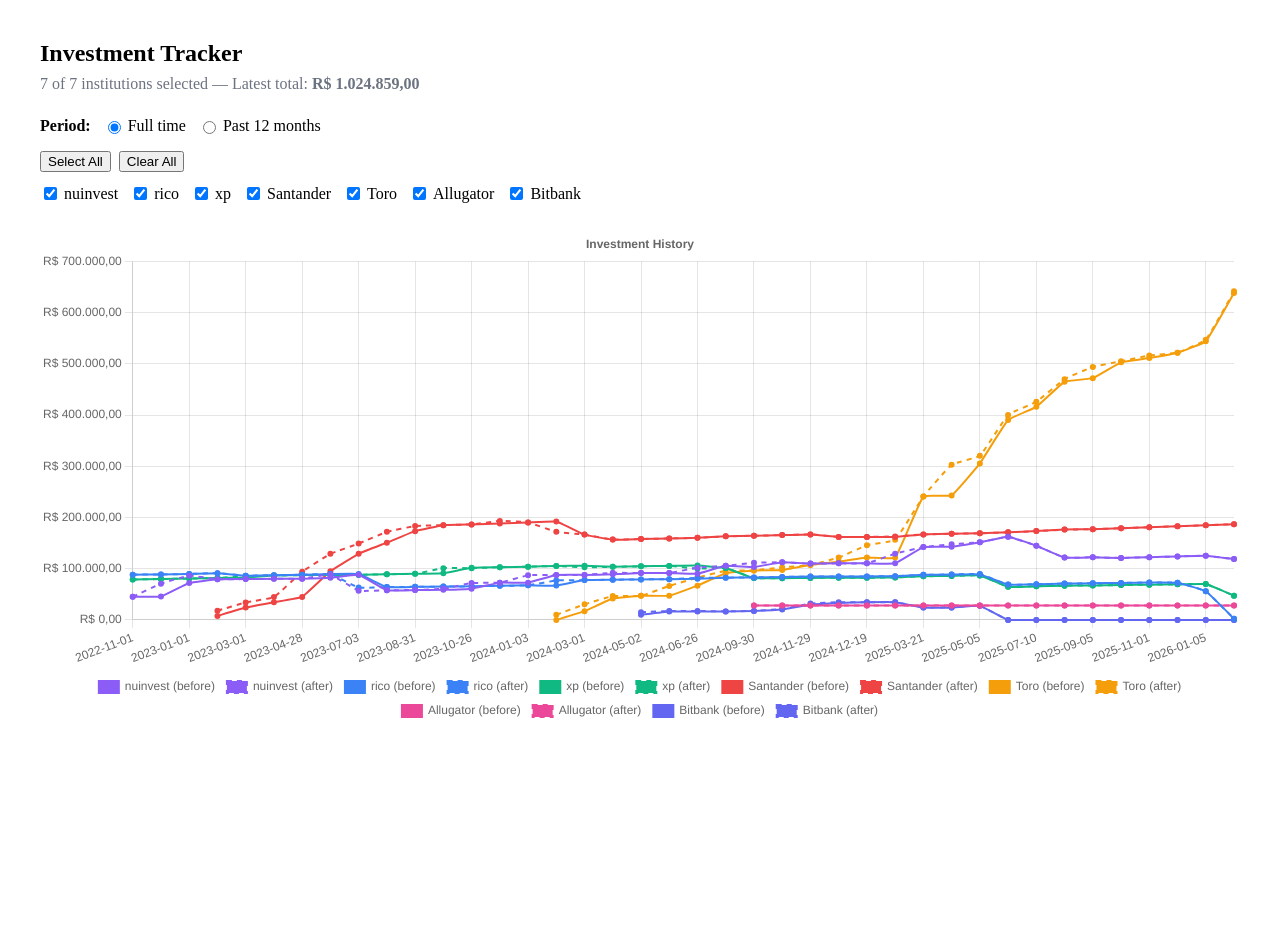
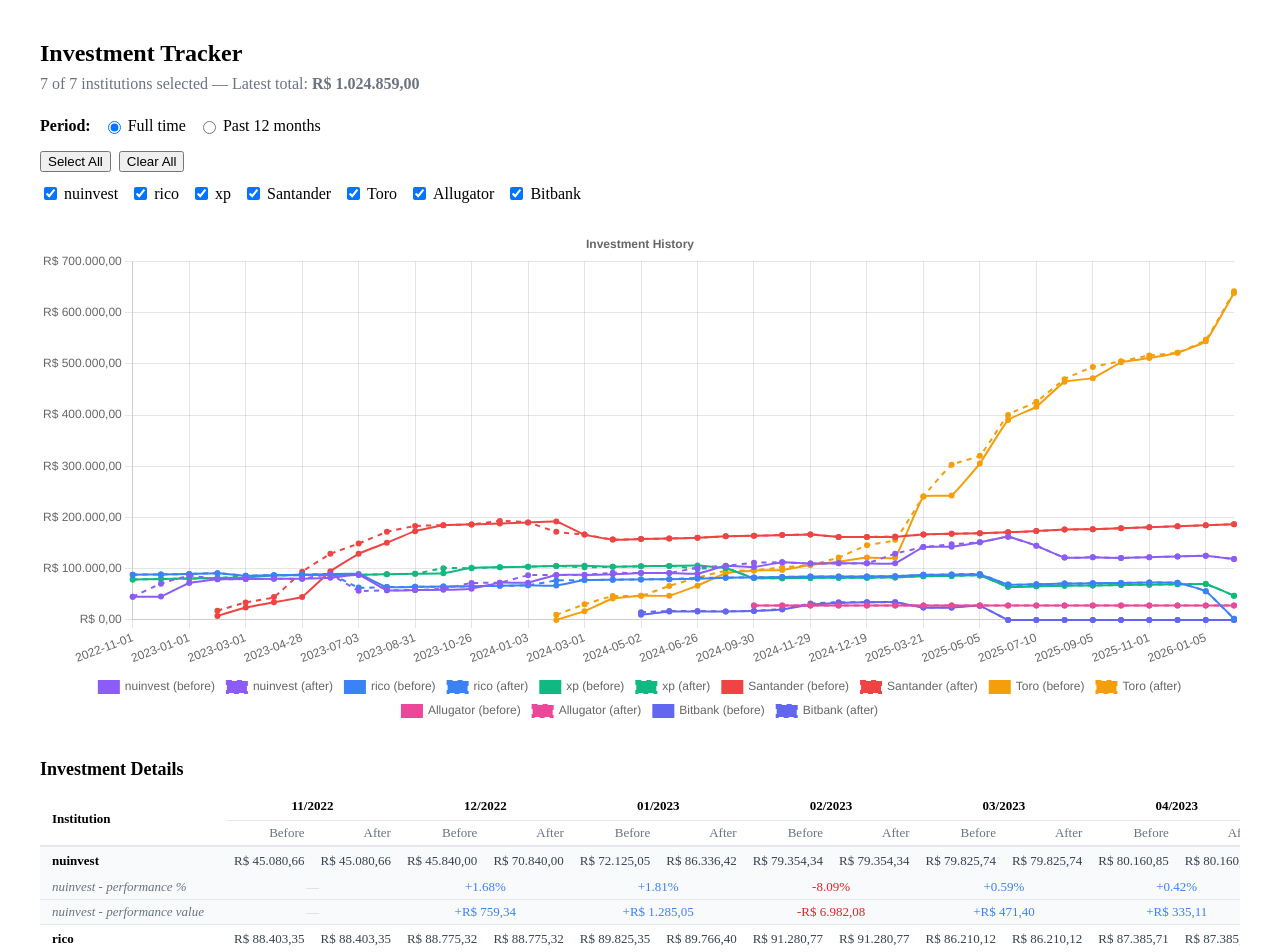
Before and after one commit to edimossilva/investment-tracker, a Vue app: page / in a window 1280 px wide. Shown: the top 952 px of the page. Before the commit the page ends 800 px from the top, so only its background shows below. Built offline with nearby package versions, Linux system fonts and the light colour scheme; the HTML template or start-up script is replaced by a standard one.

Commit message:
Add InvestmentTable component to display detailed investment performance; update DashboardView to include the new table.

```diff
--- /dev/null
+++ b/src/components/InvestmentTable.vue
@@ -0,0 +1,217 @@
+<script setup lang="ts">
+import { computed } from 'vue'
+import { useInvestmentsStore } from '@/stores/investments'
+
+const store = useInvestmentsStore()
+
+const dates = computed(() => {
+  const dateSet = new Set<string>()
+  for (const inst of store.filteredInstitutions) {
+    for (const rec of inst.investments) {
+      dateSet.add(rec.date)
+    }
+  }
+  return Array.from(dateSet).sort()
+})
+
+const institutionRows = computed(() =>
+  store.filteredInstitutions.map((inst) => {
+    const dateMap = new Map(inst.investments.map((r) => [r.date, r]))
+    return { name: inst.institution, dateMap }
+  }),
+)
+
+function formatCurrency(value: number): string {
+  return value.toLocaleString('pt-BR', { style: 'currency', currency: 'BRL' })
+}
+
+function formatDate(iso: string): string {
+  const [y, m] = iso.split('-')
+  return `${m}/${y}`
+}
+
+function performance(row: { dateMap: Map<string, { amount_before_investment: number; amount_after_investment: number }> }, dateIndex: number): number | null {
+  const d = dates.value[dateIndex]
+  const prev = dateIndex > 0 ? dates.value[dateIndex - 1] : undefined
+  if (!d) return null
+  const cur = row.dateMap.get(d)
+  const prevRec = prev ? row.dateMap.get(prev) : undefined
+  if (!cur || !prevRec || prevRec.amount_after_investment === 0) return null
+  return ((cur.amount_before_investment - prevRec.amount_after_investment) / prevRec.amount_after_investment) * 100
+}
+
+function performanceValue(row: { dateMap: Map<string, { amount_before_investment: number; amount_after_investment: number }> }, dateIndex: number): number | null {
+  const d = dates.value[dateIndex]
+  const prev = dateIndex > 0 ? dates.value[dateIndex - 1] : undefined
+  if (!d) return null
+  const cur = row.dateMap.get(d)
+  const prevRec = prev ? row.dateMap.get(prev) : undefined
+  if (!cur || !prevRec) return null
+  return cur.amount_before_investment - prevRec.amount_after_investment
+}
+
+function formatPercent(value: number): string {
+  return value.toFixed(2) + '%'
+}
+</script>
+
+<template>
+  <div style="margin-top: 2rem; overflow-x: auto">
+    <h2 style="font-size: 1.125rem; margin: 0 0 0.75rem 0">Investment Details</h2>
+    <table
+      v-if="institutionRows.length > 0"
+      style="border-collapse: collapse; font-size: 0.8125rem; text-align: right; white-space: nowrap"
+    >
+      <thead>
+        <tr>
+          <th
+            rowspan="2"
+            style="
+              text-align: left;
+              padding: 0.375rem 0.75rem;
+              position: sticky;
+              left: 0;
+              background: #fff;
+              z-index: 1;
+              border-bottom: 2px solid #e5e7eb;
+            "
+          >
+            Institution
+          </th>
+          <th
+            v-for="d in dates"
+            :key="d"
+            colspan="2"
+            style="
+              padding: 0.375rem 0.5rem;
+              text-align: center;
+              border-bottom: 1px solid #e5e7eb;
+            "
+          >
+            {{ formatDate(d) }}
+          </th>
+        </tr>
+        <tr style="border-bottom: 2px solid #e5e7eb">
+          <template v-for="d in dates" :key="d + '-sub'">
+            <th style="padding: 0.25rem 0.5rem; font-weight: 500; color: #6b7280">Before</th>
+            <th style="padding: 0.25rem 0.5rem; font-weight: 500; color: #6b7280">After</th>
+          </template>
+        </tr>
+      </thead>
+      <tbody>
+        <template v-for="(row, idx) in institutionRows" :key="row.name">
+          <tr
+            :style="{
+              backgroundColor: idx % 2 === 0 ? '#f9fafb' : 'transparent',
+            }"
+          >
+            <td
+              style="
+                text-align: left;
+                padding: 0.375rem 0.75rem;
+                font-weight: 600;
+                position: sticky;
+                left: 0;
+                z-index: 1;
+              "
+              :style="{ backgroundColor: idx % 2 === 0 ? '#f9fafb' : '#fff' }"
+            >
+              {{ row.name }}
+            </td>
+            <template v-for="d in dates" :key="d">
+              <td style="padding: 0.25rem 0.5rem; color: #374151">
+                <template v-if="row.dateMap.has(d)">
+                  {{ formatCurrency(row.dateMap.get(d)!.amount_before_investment) }}
+                </template>
+                <span v-else style="color: #d1d5db">&mdash;</span>
+              </td>
+              <td style="padding: 0.25rem 0.5rem; color: #374151">
+                <template v-if="row.dateMap.has(d)">
+                  {{ formatCurrency(row.dateMap.get(d)!.amount_after_investment) }}
+                </template>
+                <span v-else style="color: #d1d5db">&mdash;</span>
+              </td>
+            </template>
+          </tr>
+          <tr
+            :style="{
+              backgroundColor: idx % 2 === 0 ? '#f9fafb' : 'transparent',
+              borderBottom: '1px solid #e5e7eb',
+            }"
+          >
+            <td
+              style="
+                text-align: left;
+                padding: 0.25rem 0.75rem;
+                font-style: italic;
+                color: #6b7280;
+                position: sticky;
+                left: 0;
+                z-index: 1;
+              "
+              :style="{ backgroundColor: idx % 2 === 0 ? '#f9fafb' : '#fff' }"
+            >
+              {{ row.name }} - performance %
+            </td>
+            <template v-for="(d, di) in dates" :key="d + '-perf'">
+              <td
+                colspan="2"
+                style="padding: 0.25rem 0.5rem; text-align: center"
+                :style="{
+                  color: performance(row, di) === null ? '#d1d5db'
+                    : performance(row, di)! > 0 ? '#3b82f6'
+                    : performance(row, di)! < 0 ? '#dc2626'
+                    : '#374151',
+                }"
+              >
+                <template v-if="performance(row, di) !== null">
+                  {{ performance(row, di)! > 0 ? '+' : '' }}{{ formatPercent(performance(row, di)!) }}
+                </template>
+                <span v-else>&mdash;</span>
+              </td>
+            </template>
+          </tr>
+          <tr
+            :style="{
+              backgroundColor: idx % 2 === 0 ? '#f9fafb' : 'transparent',
+              borderBottom: '1px solid #e5e7eb',
+            }"
+          >
+            <td
+              style="
+                text-align: left;
+                padding: 0.25rem 0.75rem;
+                font-style: italic;
+                color: #6b7280;
+                position: sticky;
+                left: 0;
+                z-index: 1;
+              "
+              :style="{ backgroundColor: idx % 2 === 0 ? '#f9fafb' : '#fff' }"
+            >
+              {{ row.name }} - performance value
+            </td>
+            <template v-for="(d, di) in dates" :key="d + '-perfval'">
+              <td
+                colspan="2"
+                style="padding: 0.25rem 0.5rem; text-align: center"
+                :style="{
+                  color: performanceValue(row, di) === null ? '#d1d5db'
+                    : performanceValue(row, di)! > 0 ? '#3b82f6'
+                    : performanceValue(row, di)! < 0 ? '#dc2626'
+                    : '#374151',
+                }"
+              >
+                <template v-if="performanceValue(row, di) !== null">
+                  {{ performanceValue(row, di)! > 0 ? '+' : '' }}{{ formatCurrency(performanceValue(row, di)!) }}
+                </template>
+                <span v-else>&mdash;</span>
+              </td>
+            </template>
+          </tr>
+        </template>
+      </tbody>
+    </table>
+    <p v-else style="color: #9ca3af">No data to display.</p>
+  </div>
+</template>
--- a/src/views/DashboardView.vue
+++ b/src/views/DashboardView.vue
@@ -3,6 +3,7 @@
 import PeriodFilter from '@/components/PeriodFilter.vue'
 import InstitutionFilter from '@/components/InstitutionFilter.vue'
 import InvestmentChart from '@/components/InvestmentChart.vue'
+import InvestmentTable from '@/components/InvestmentTable.vue'
 </script>
 
 <template>
@@ -11,5 +12,6 @@
     <PeriodFilter />
     <InstitutionFilter />
     <InvestmentChart />
+    <InvestmentTable />
   </div>
 </template>
```
